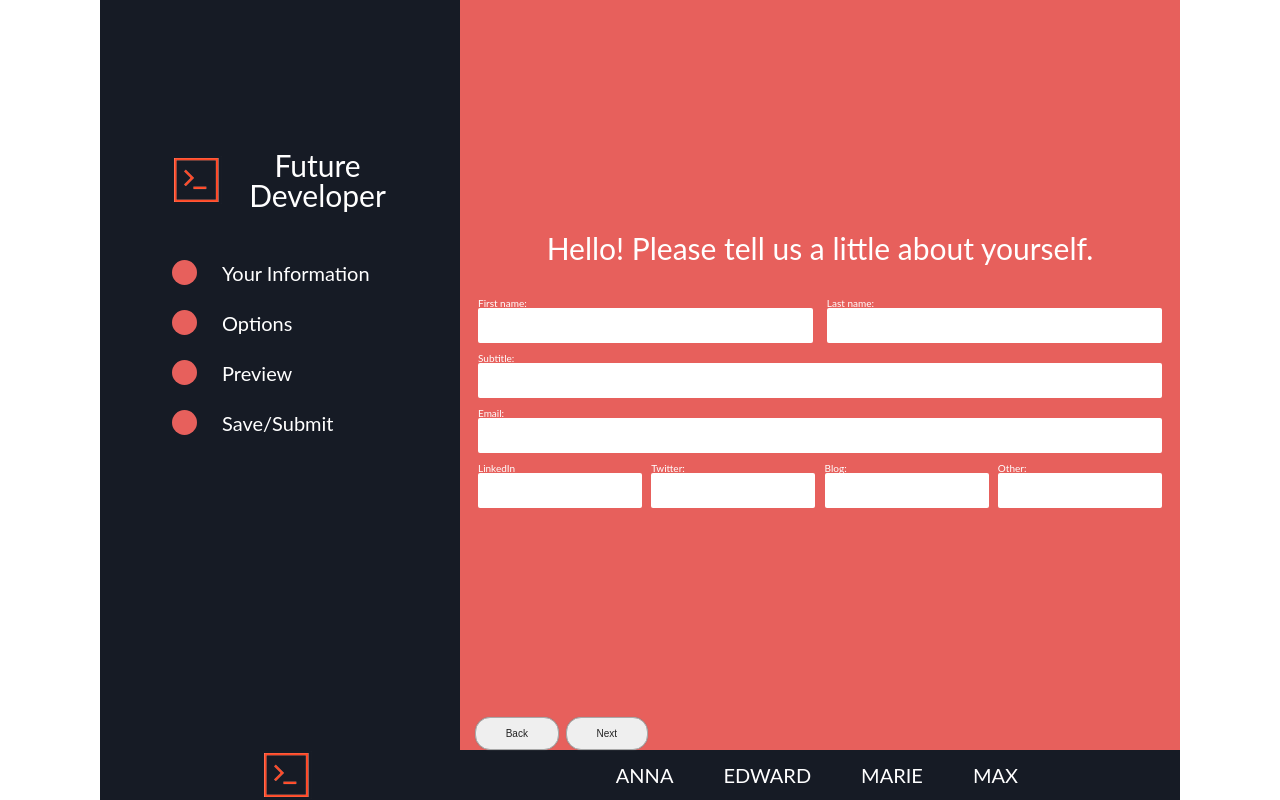
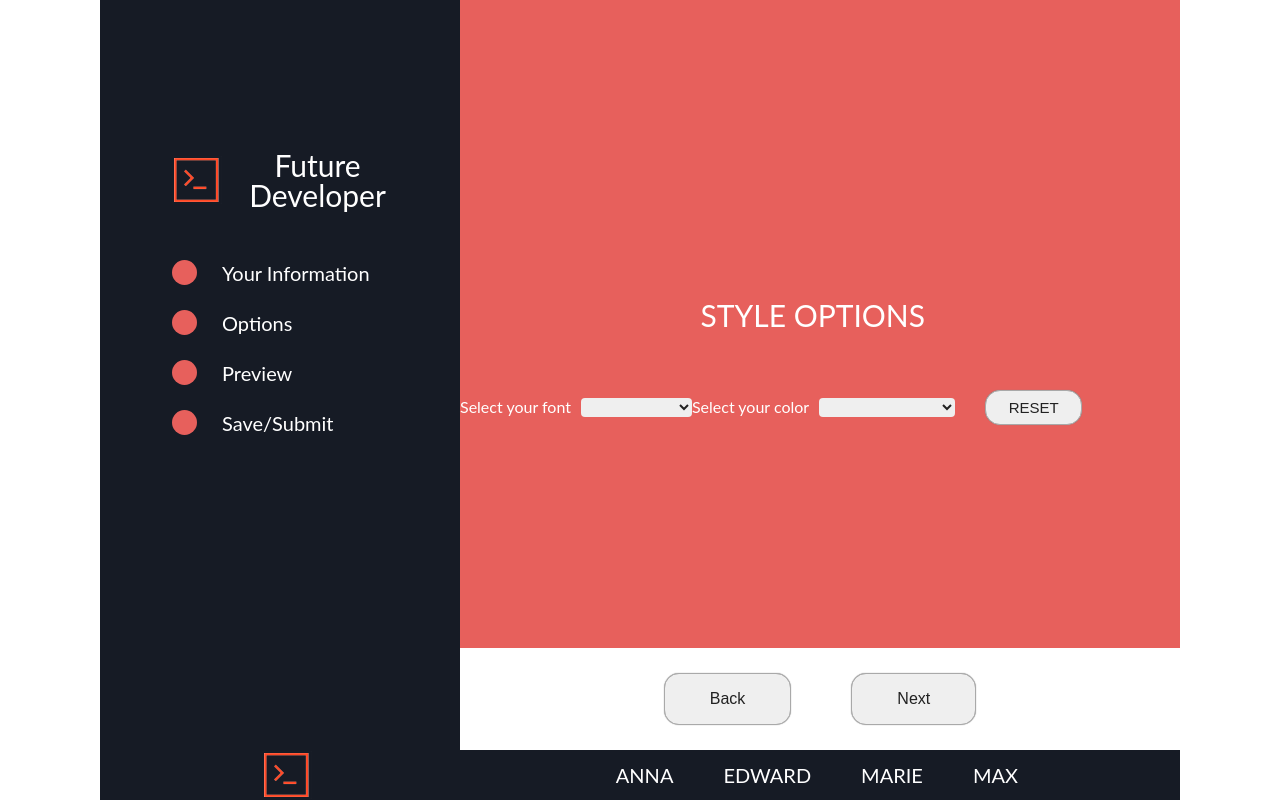
Before and after one commit to EdwardMaxMarieAnna/frontEndDeveloperComingSoon, a React (Create React App) app: page /nextPageHere in a window 1280 px wide. Built offline with nearby package versions, Linux system fonts and the light colour scheme; no server answers.

Commit message:
started working on css for global styles, about and style options

```diff
--- a/src/About.js
+++ b/src/About.js
@@ -49,7 +49,7 @@ class About extends Component {
 
     render() {
         return (
-            <div className="innerFormContainer formWrapper">
+            <div className="innerFormContainer formWrapper about">
                 <h1>Hello! Please tell us a little about yourself.</h1>
                 <form action="" onSubmit={this.onSubmit}>
 
--- a/src/App.css
+++ b/src/App.css
@@ -118,17 +118,35 @@ header {
     text-align: center;
 }
 button {
+    margin: 25px 30px;
+    padding: 16px 45px;
+    font-size: 16px;
+
     border: 1px solid darkgray;
     border-radius: 15px;
-    padding: 10px 30px;
     box-shadow: 0 0 1px grey;
     display: inline-block;
+    transition: width 2s ease-in 3s;
 }
 button:hover,
 button:focus {
+    translate: 3px -2px;
+    box-shadow:-.5px .5px 5px var(--accentBlue);
+    background-color: var(--accentBlue);
+    color: white;
+
+}
+button.back:hover,
+button.back:focus {
+    translate: -3px -2px;
+    box-shadow:.5px .5px 5px var(--accentBlue);
 
 }
 
+label {
+    margin: 10px 10px 10px 0;
+    font-size: 16px;
+}
 /* User input Area*/
 .formWrapper {
     max-width: 900px;
@@ -147,20 +165,21 @@ input {
     border: none;
 }
 
+select {
+    font-size: 16px;
+    border-radius: 4px;
+    border: none;
+}
+
 .buttonDiv {
+    background-color: white;
     display: flex;
     justify-content: center;
     margin-top: 50px;
     position: absolute;
     bottom: 0;
-}
-
-.back {
-    margin-right: 2%;
-}
-
-.next {
-    margin-left: 2%;
+    left: 0;
+    right: 0;
 }
 
 /* Footer Styles*/
--- /dev/null
+++ b/src/StyleOptions.css
@@ -0,0 +1,5 @@
+.reset {
+    padding:8px 22.5px;;
+
+    font-size: 15px;
+}
--- a/src/StyleOptions.js
+++ b/src/StyleOptions.js
@@ -1,5 +1,6 @@
 import React, { Component } from 'react';
 import axios from 'axios';
+import './StyleOptions.css'
 
 //hiding api hehehehe
 const API_KEY = process.env.REACT_APP_UNSPLASH_API_KEY;
@@ -98,7 +99,7 @@ export class StyleOptions extends Component {
 
     render() {
         return (
-            <div style={style}>
+            <div style={style} className="innerFormContainer ">
                 <h1>STYLE OPTIONS</h1>
 
                 {/* this is option for for our font selection */}
@@ -145,7 +146,7 @@ export class StyleOptions extends Component {
 
 
                     {/* reset button */}
-                    <button onClick={this.handleResetClick} type="reset">RESET</button>
+                    <button className="reset" onClick={this.handleResetClick} type="reset">RESET</button>
                     {/* <input onClick={this.handleResetClick} type="reset" value="Reset"/> */}
                 </form>
 
@@ -164,6 +165,10 @@ export class StyleOptions extends Component {
                         )
                     })}
                 </div>
+                <div className="buttonDiv">
+                    <button className="back">Back</button>
+                    <button className="next">Next</button>
+                </div>
 
             </div>
         )
--- a/src/components/form/Form.js
+++ b/src/components/form/Form.js
@@ -12,8 +12,8 @@ class Form extends Component {
     return (
       <Router>
       <div className="formContainer">
-        <About />
-        {/* <StyleOptions /> */}
+        {/* <About /> */}
+        <StyleOptions />
         {/* <Preview /> */}
         <nav>
             {/* <Link to="/">Back</Link>
--- a/src/components/form/Preview.js
+++ b/src/components/form/Preview.js
@@ -53,6 +53,11 @@ class Preview extends Component {
                         </ul>
                     </div>
                 </div>
+                <div className="buttonDiv">
+                    <button className="back">Back</button>
+                    <button className="next">Next</button>
+                </div>
+
             </div>
         )
     }
```
